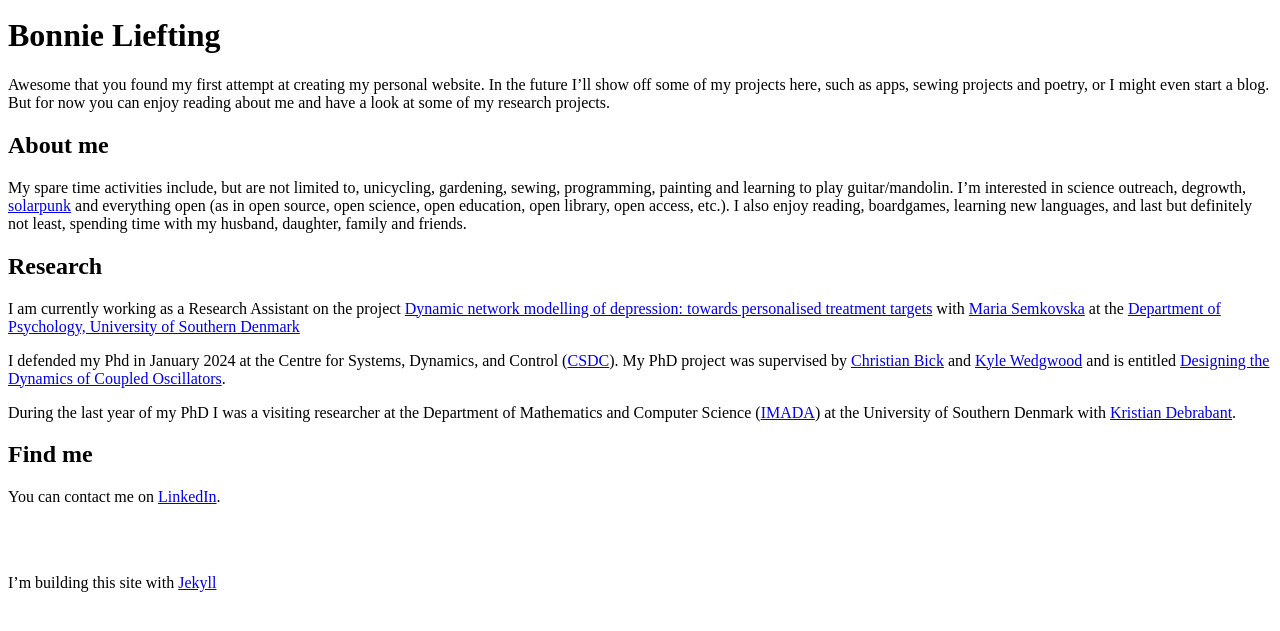
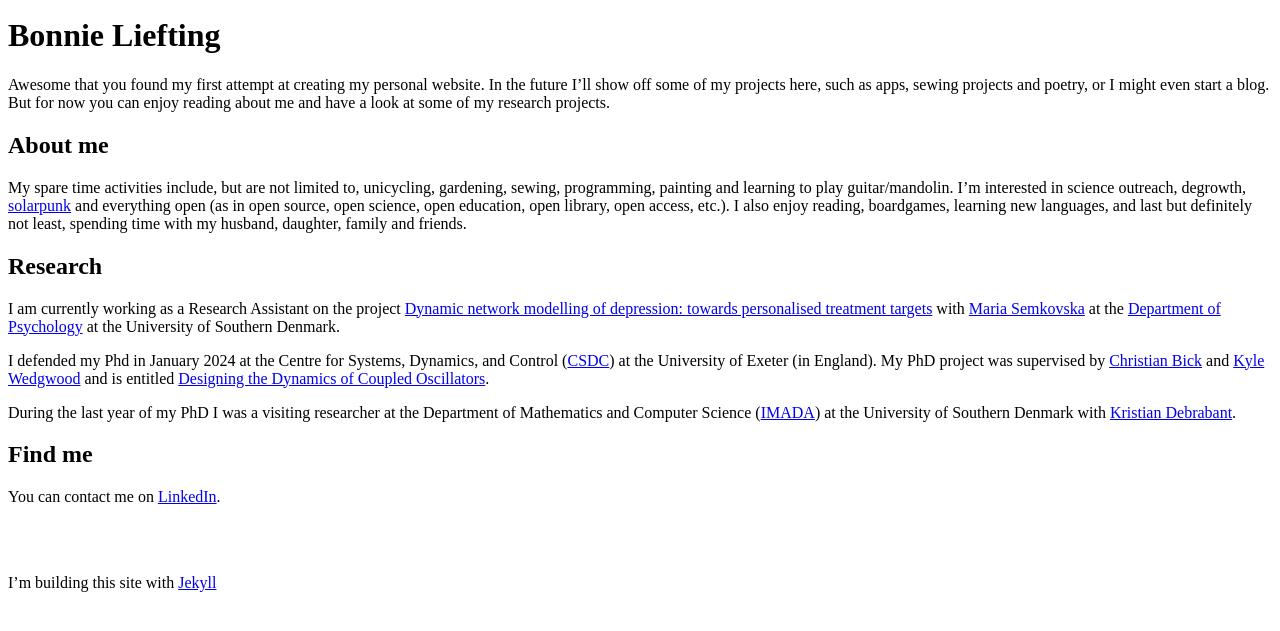
Before and after one commit to bonnie522/bonnie522, a Jekyll site: the page built from index.md, in a window 1280 px wide, cut to the strip 112-743 px from the top of the page. Built offline with Jekyll 4.4.1, drawn with Linux system fonts in a browser that asks for light colours.

Commit message:
Update index.md
Mention Exeter, small edits.

```diff
--- a/index.md
+++ b/index.md
@@ -9,9 +9,9 @@ Awesome that you found my first attempt at creating my personal website. In the
 My spare time activities include, but are not limited to, unicycling, gardening, sewing, programming, painting and learning to play guitar/mandolin. I'm interested in science outreach, degrowth, [solarpunk](https://www.e-flux.com/architecture/positions/191258/is-ornamenting-solar-panels-a-crime/) and everything open (as in open source, open science, open education, open library, open access, etc.). I also enjoy reading, boardgames, learning new languages,  and last but definitely not least, spending time with my husband, daughter, family and friends.
 
 ## Research
-I am currently working as a Research Assistant on the project [Dynamic network modelling of depression: towards personalised treatment targets](https://lundbeckfonden.com/en/dynamic-network-modelling-of-depression-towards-personalised-treatment-targets) with [Maria Semkovska](https://portal.findresearcher.sdu.dk/da/persons/maria-semkovska) at the [Department of Psychology, University of Southern Denmark](https://www.sdu.dk/en/om_sdu/institutter_centre/institut_psykologi)
+I am currently working as a Research Assistant on the project [Dynamic network modelling of depression: towards personalised treatment targets](https://lundbeckfonden.com/en/dynamic-network-modelling-of-depression-towards-personalised-treatment-targets) with [Maria Semkovska](https://portal.findresearcher.sdu.dk/da/persons/maria-semkovska) at the [Department of Psychology](https://www.sdu.dk/en/om_sdu/institutter_centre/institut_psykologi) at the University of Southern Denmark.
 
-I defended my Phd in January 2024 at the Centre for Systems, Dynamics, and Control ([CSDC](https://mathematics.exeter.ac.uk/research/csdc/)). My PhD project was supervised by [Christian Bick](https://www.math.vu.nl/~bick/) and [Kyle Wedgwood](https://empslocal.ex.ac.uk/people/staff/kcaw201/index.html) and is entitled [Designing the Dynamics of Coupled Oscillators](https://liefting.github.io/2024/01/24/Designing-the-Dynamics-of-Coupled-Oscillators.html).
+I defended my Phd in January 2024 at the Centre for Systems, Dynamics, and Control ([CSDC](https://mathematics.exeter.ac.uk/research/csdc/)) at the University of Exeter (in England). My PhD project was supervised by [Christian Bick](https://www.math.vu.nl/~bick/) and [Kyle Wedgwood](https://empslocal.ex.ac.uk/people/staff/kcaw201/index.html) and is entitled [Designing the Dynamics of Coupled Oscillators](https://liefting.github.io/2024/01/24/Designing-the-Dynamics-of-Coupled-Oscillators.html).
 
 During the last year of my PhD I was a visiting researcher at the Department of Mathematics and Computer Science ([IMADA](https://imada.sdu.dk/)) at the University of Southern Denmark
 with [Kristian Debrabant](https://imada.sdu.dk/u/debrabant/index_en.php).
```
